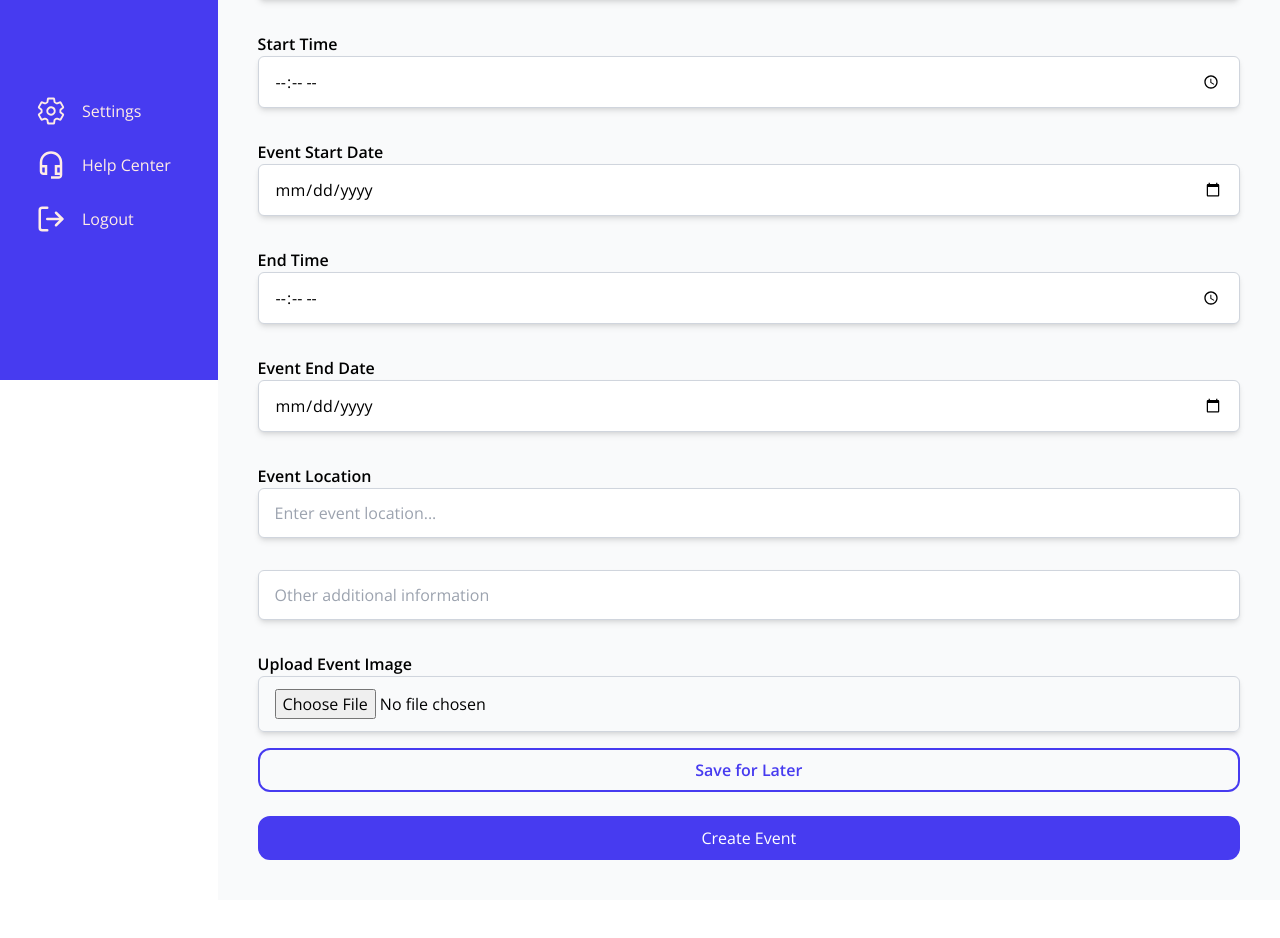
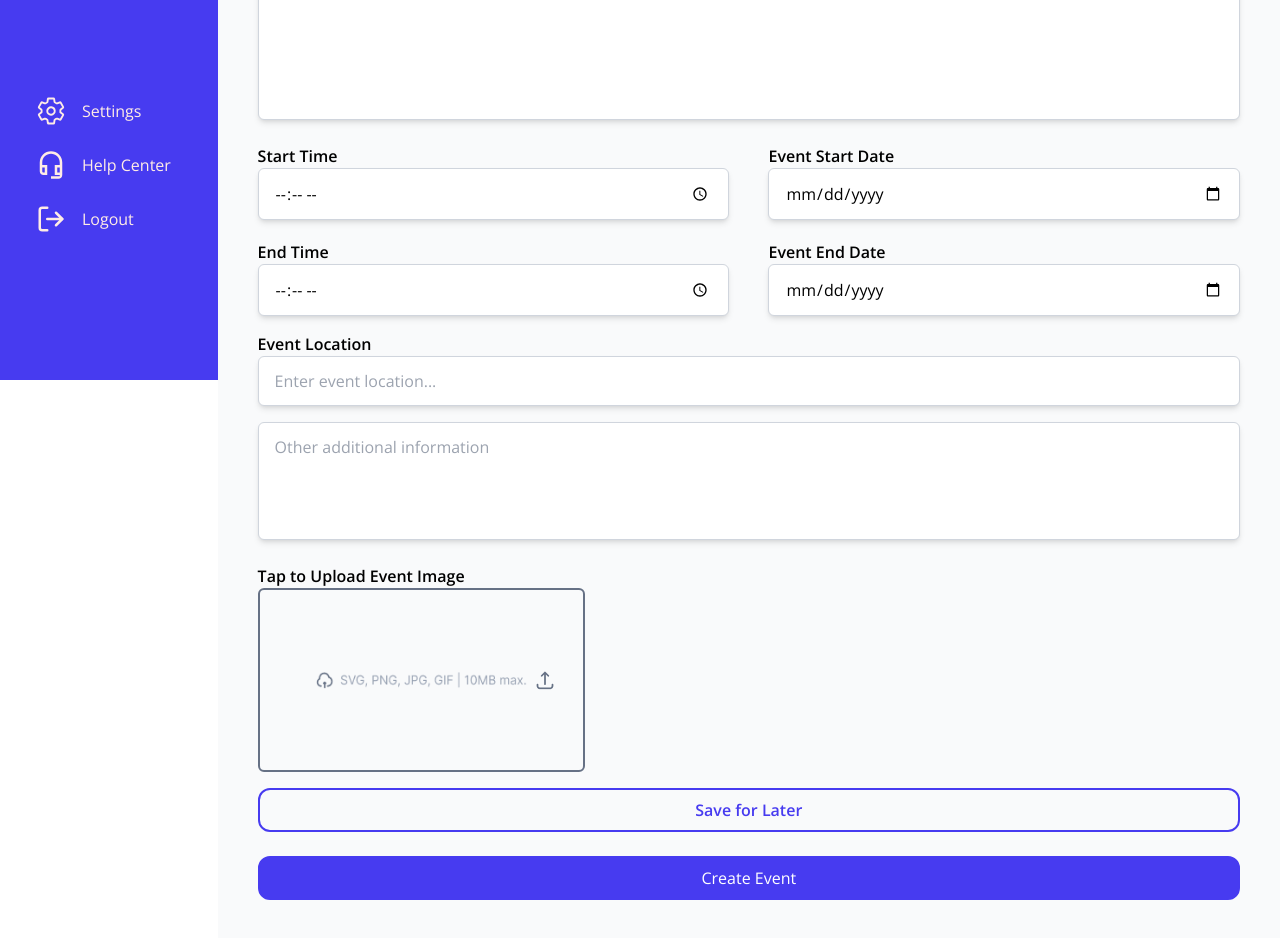
Before and after one commit to Areebah-snow/adch-group-5, a React (Vite) app: page /createevent in a window 1280 px wide. Shown: the part 420-1358 px from the top of the page. Before the commit the page ends 1320 px from the top, so only its background shows below. Built offline with nearby package versions, Linux system fonts and the light colour scheme; no server answers; sample sign-in values are in the browser's storage.

Commit message:
Edited Event Creation Page

```diff
--- a/src/App.css
+++ b/src/App.css
@@ -37,7 +37,7 @@ body {
 }
 
 .current-date {
-  background-color: #473BF0; /* Change background color to blue */
+  background-color: #473bf0; /* Change background color to blue */
   border-radius: 100%; /* Add border radius */
   color: white; /* Change text color to white for better visibility */
 }
--- a/src/Pages/Dashboard/CreateEvent.jsx
+++ b/src/Pages/Dashboard/CreateEvent.jsx
@@ -7,6 +7,8 @@ import { auth } from "../../../firebaseConfig";
 import axios from "axios";
 import { useNavigate } from "react-router-dom";
 import ClockLoader from "react-spinners/ClipLoader";
+import LeftContent from "../../assets/Left Content.png";
+import RightContent from "../../assets/Right Content.png";
 
 const CreateEvent = () => {
   const [eventName, seteventName] = useState("");
@@ -238,11 +240,11 @@ const CreateEvent = () => {
                   onChange={(e) => seteventDescription(e.target.value)}
                   type="text"
                   placeholder="Give a brief description of the event..."
-                  className="rounded-md px-4 py-3 w-full border border-gray outline-none shadow-md"
+                  className="rounded-md px-4 pt-4 pb-32 w-full border border-gray outline-none shadow-md"
                 />
               </div>
-              <div className="flex flex-row-reverse md:flex-col gap-6 md:gap-0">
-                <div className="my-4 w-full flex flex-col">
+              <div className="flex flex-wrap justify-between gap-1">
+                <div className="my-2 w-[48%] flex flex-col">
                   <label className="font-semibold">Start Time</label>
                   <input
                     value={eventStartTime}
@@ -251,7 +253,7 @@ const CreateEvent = () => {
                     className="rounded-md px-4 py-3 w-full border border-gray outline-none shadow-md"
                   />
                 </div>
-                <div className="my-4 w-full flex flex-col">
+                <div className="my-2 w-[48%] flex flex-col">
                   <label className="font-semibold">Event Start Date</label>
                   <input
                     value={eventStartDate}
@@ -260,9 +262,7 @@ const CreateEvent = () => {
                     className="rounded-md px-4 py-3 w-full border border-gray outline-none shadow-md"
                   />
                 </div>
-              </div>
-              <div className="flex flex-row-reverse md:flex-col gap-6 md:gap-[0px]">
-                <div className="my-4 w-full  flex flex-col">
+                <div className="my-2 w-[48%] flex flex-col">
                   <label className="font-semibold">End Time</label>
                   <input
                     value={eventEndTime}
@@ -271,7 +271,7 @@ const CreateEvent = () => {
                     className="rounded-md px-4 py-3 w-full border border-gray outline-none shadow-md"
                   />
                 </div>
-                <div className="my-4 w-full flex flex-col">
+                <div className="my-2 w-[48%] flex flex-col">
                   <label className="font-semibold">Event End Date</label>
                   <input
                     value={eventEndDate}
@@ -281,7 +281,7 @@ const CreateEvent = () => {
                   />
                 </div>
               </div>
-              <div className="my-4 flex flex-col">
+              <div className="my-2 flex flex-col">
                 <label className="font-semibold">Event Location</label>
                 <input
                   value={eventLocation}
@@ -296,15 +296,27 @@ const CreateEvent = () => {
                 value={eventotherInfo}
                 onChange={(e) => seteventotherInfo(e.target.value)}
                 placeholder="Other additional information"
-                className="my-4 rounded-md px-4 py-3 w-full border border-gray outline-none shadow-md"
+                className="my-2 rounded-md px-4 pt-3 pb-20 w-full border border-gray outline-none shadow-md"
               />
               <div className="my-4 flex flex-col">
-                <label className="font-semibold">Upload Event Image</label>
                 <input
                   onChange={(e) => uploadImage(e.target.files[0])}
                   type="file"
-                  className="rounded-md px-4 py-3 w-full border border-gray outline-none shadow-md"
+                  name="file"
+                  id="file"
+                  placeholder=""
+                  className="inputfile rounded-md px-4 py-20 w-1/3 border opacity-0 overflow-hidden absolute outline-none shadow-md"
                 />
+                <label
+                  className="font-semibold w-1/3 h-1/3"
+                  htmlFor="file"
+                >
+                  Tap to Upload Event Image
+                  <span className="py-20 rounded-md px-14 border-grey border-2 flex items-center">
+                    <img src={LeftContent} alt="hug" className="inline mr-2" />
+                    <img src={RightContent} alt="hug" className="inline" />
+                  </span>
+                </label>
               </div>
               <button
                 onClick={handleDraft}
```
Also changed, not shown: src/assets/Left Content.png (added), src/assets/Right Content.png (added).
